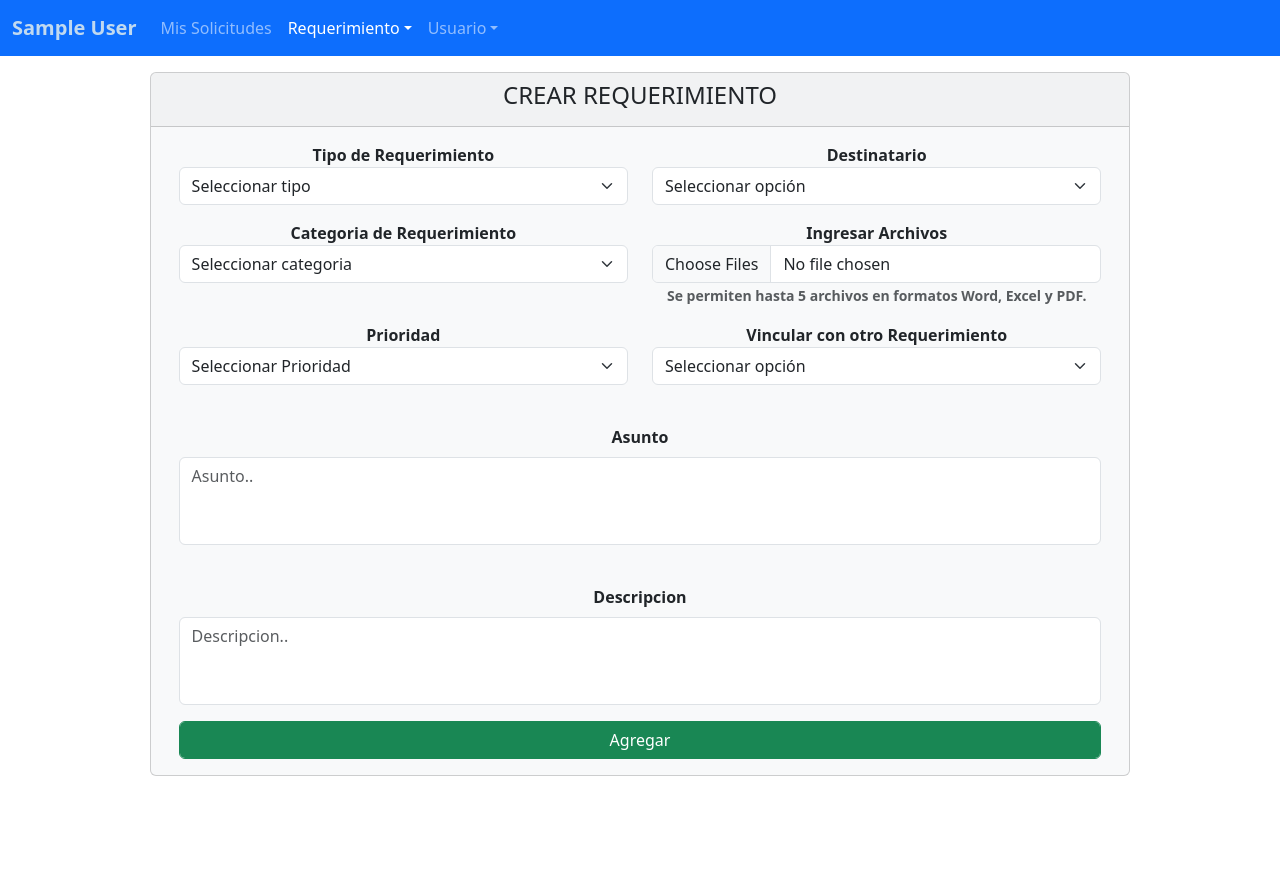
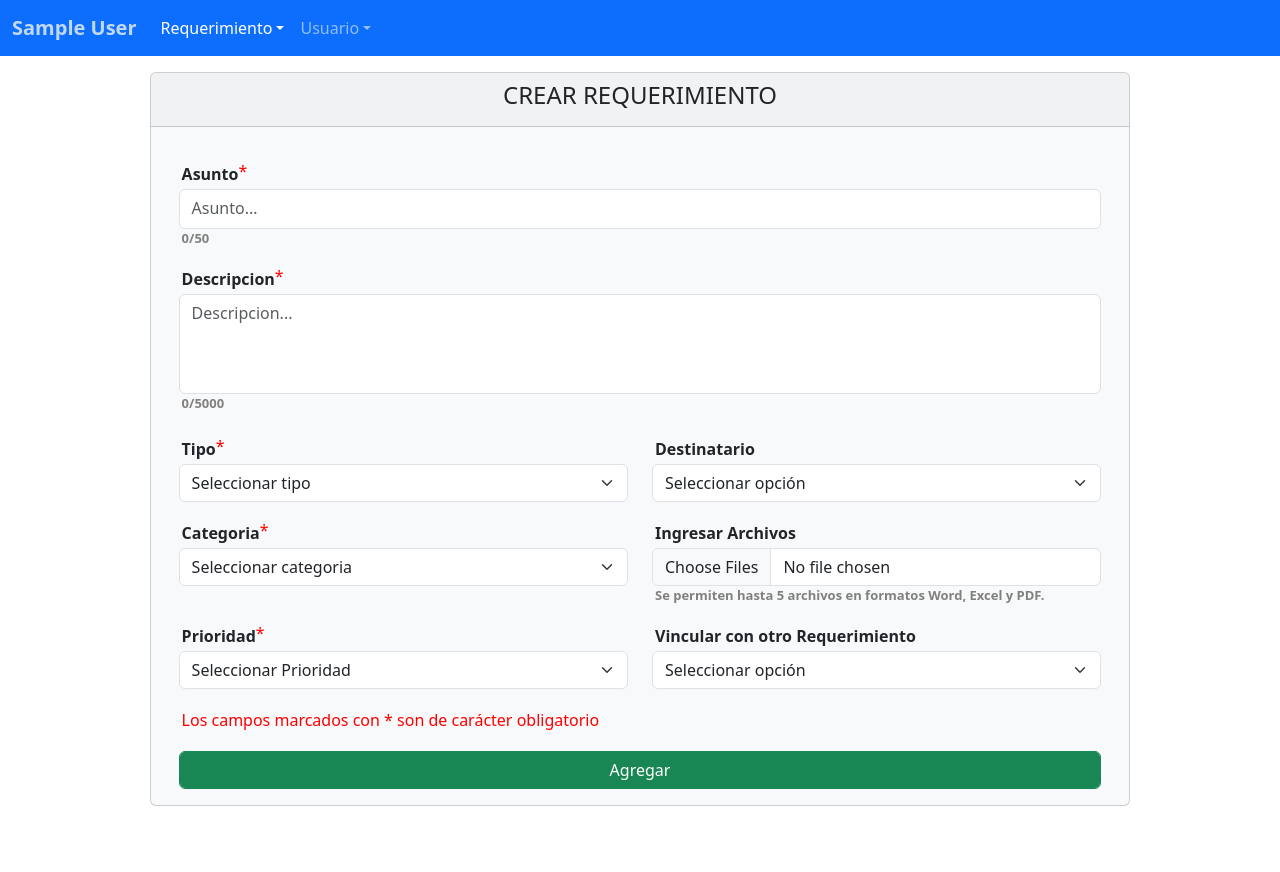
Before and after one commit to cbraian42/Requerimientos-master, a Flask app: page /requerimiento/nuevo in a window 1280 px wide. Run offline with Flask 3, Linux system fonts and the light colour scheme; the visitor is signed in with stand-in values (Sample User, id 1); some libraries are stand-ins or nearby versions.

Commit message:
Nuevo req 1
Cambios en Nuevo, pero el header no funciona todavia

```diff
--- a/config.py
+++ b/config.py
@@ -5,5 +5,5 @@ class Seguridad:
 
 class Config (Seguridad):
     # Heredo de la clase Seguridad
-    SQLALCHEMY_DATABASE_URI = os.getenv('DATABASE_URL', 'postgresql://postgres:admin@localhost/requerimientos')
+    SQLALCHEMY_DATABASE_URI = os.getenv('DATABASE_URL', 'postgresql://postgres:milanesa@localhost/requerimientos')
     SQLALCHEMY_TRACK_MODIFICATIONS = False
--- a/templates/includes/cabecera.html
+++ b/templates/includes/cabecera.html
@@ -22,12 +22,10 @@
               </button>
               <div class="collapse navbar-collapse" id="navbarColor01">
                 <ul class="navbar-nav me-auto">
-                  <li class="nav-item">
-                    <a class="nav-link {% if ubicacion == "MisSolicitudes" %} active {% endif %}" href="/MisSolicitudes">Mis Solicitudes<span class="visually-hidden">(current)</span></a>
-                  </li>
                   <li class="nav-item dropdown">
                     <a class="nav-link dropdown-toggle {% if ubicacion == "Requerimiento" %} active {% endif %}" data-bs-toggle="dropdown" href="#" role="button" aria-haspopup="true" aria-expanded="false">Requerimiento</a>
                     <div class="dropdown-menu">
+                      <a class="dropdown-item" href="/MisSolicitudes">Mis Solicitudes</a>
                       {% if tipoUsuario == "Interno" %}
                       <a class="dropdown-item" href="/categoriaRequerimiento">Categorias</a><!--Solo internos--><!--Hecho-->
                       <a class="dropdown-item" href="/tipoRequerimiento">Tipos</a><!--Solo internos--><!--Hecho-->
--- a/templates/requerimientos/nuevo.html
+++ b/templates/requerimientos/nuevo.html
@@ -1,4 +1,5 @@
 {% include '/includes/cabecera.html' %}
+
 <main>
     <div class="container-fluid" style="height: 100vh;">
         <div class="row mt-3" style="max-width: 80%; margin: auto;">
@@ -9,9 +10,51 @@
                         <!--Crear requerimiento-->
                         <form id="formRequerimiento" action="/requerimiento/registrar" method="post" enctype="multipart/form-data">
                             <div class="container">
-                                <div class="row text-center fw-bold">
+                                <style>
+
+                                    span, .form-label, .obligatorio{
+                                        display: flex;
+                                        text-align: left;
+                                        margin: 3px;
+                                    }
+                                    #fileHelp, .charCount{
+                                        margin: 0;
+                                        display: flex;
+                                        text-align: left;
+                                        margin-left: 3px;
+                                        color: grey;
+                                        font-size: 13px;
+                                    }
+                                    .asterisco{
+                                        color: red;
+                                        margin: 0;
+                                    }
+
+                                    .segundo{
+                                        margin-top: 20px;
+                                    }
+                                </style>
+                                <div class="row mt-3">
+                                    <div class="col">
+                                        <div class="text-center fw-bold">
+                                            <label class="form-label">Asunto<h6 class="asterisco">*</h6></label>
+                                            <textarea id="textInput1" class="form-control" name="asunto" rows="2" maxlength="50" style="height: 40px; resize: none;" placeholder="Asunto..." required></textarea>
+                                            <p class="charCount" id="charCount1">0/50</p>
+                                        </div>
+                                    </div>
+                                </div>
+                                <div class="row mt-3">
+                                    <div class="col">
+                                        <div class="text-center fw-bold">
+                                            <label class="form-label">Descripcion<h6 class="asterisco">*</h6></label>
+                                            <textarea id="textInput2" class="form-control" name="descripcion" rows="3" maxlength="5000" style="min-height: 100px; max-height: 200px; resize: none;" placeholder="Descripcion..." required></textarea>
+                                            <p class="charCount" id="charCount2">0/5000</p>
+                                        </div>
+                                    </div>
+                                </div>
+                                <div class="segundo row fw-bold">
                                     <div class="col-6">
-                                        <span>Tipo de Requerimiento</span>
+                                        <span>Tipo<h6 class="asterisco">*</h6></span>
                                         <select class="form-select" id="tipoSelect" name="idTipo" required>
                                             <option value="" hidden>Seleccionar tipo</option>
                                             {% for tipo in tiposRequerimientos %}
@@ -31,7 +74,7 @@
                                 </div>
                                 <div class="row text-center fw-bold mt-3">
                                     <div class="col-6">
-                                        <span>Categoria de Requerimiento</span>
+                                        <span>Categoria<h6 class="asterisco">*</h6></span>
                                         <select class="form-select" id="categoriaSelect" name="idCategoria" required>
                                             <option value="None" hidden>Seleccionar categoria</option>
                                             {% for categoria in categoriasRequerimientos %}
@@ -42,13 +85,13 @@
                                     <div class="col-6">
                                         <span>Ingresar Archivos</span>
                                         <input type="file" id="archivos" name="archivos" class="form-control" accept=".doc,.docx,.xls,.xlsx,.pdf" multiple>
-                                        <small id="fileHelp" class="form-text text-muted">Se permiten hasta 5 archivos en formatos Word, Excel y PDF.</small>
+                                        <p id="fileHelp" >Se permiten hasta 5 archivos en formatos Word, Excel y PDF.</p>
                                         <div id="fileWarning" class="text-danger mt-2" style="display: none;"></div>
                                     </div>
                                 </div>
                                 <div class="row text-center fw-bold mt-3">
                                     <div class="col-6">
-                                        <span>Prioridad</span>
+                                        <span>Prioridad<h6 class="asterisco">*</h6></span>
                                         <select class="form-select" name="prioridad" required>
                                             <option value="" hidden disabled selected>Seleccionar Prioridad</option>
                                             <option value="Urgente">Urgente</option>
@@ -77,19 +120,11 @@
 
                                     </div>
                                 </div>
+
                                 <div class="row mt-3">
                                     <div class="col">
-                                        <div class="text-center fw-bold">
-                                            <label class="form-label mt-4">Asunto</label>
-                                            <textarea class="form-control" name="asunto" rows="2" maxlength="50" style="height: 88px; resize: none;" placeholder="Asunto.." required></textarea>
-                                        </div>
-                                    </div>
-                                </div>
-                                <div class="row mt-3">
-                                    <div class="col">
-                                        <div class="text-center fw-bold">
-                                            <label class="form-label mt-4">Descripcion</label>
-                                            <textarea class="form-control" name="descripcion" rows="3" maxlength="5000" style="min-height: 88px; max-height: 200px; resize: none;" placeholder="Descripcion.." required></textarea>
+                                        <div class="asterisco">
+                                            <span class="obligatorio">Los campos marcados con * son de carácter obligatorio</span>
                                         </div>
                                     </div>
                                 </div>
@@ -224,4 +259,29 @@
     });
 });
 </script>
+
+<!--Contador de caracteres-->
+<script>
+    // Función para inicializar el contador de caracteres
+function setupCharacterCounter(textareaId, charCountId) {
+    const textInput = document.getElementById(textareaId);
+    const charCount = document.getElementById(charCountId);
+    const maxLength = parseInt(textInput.getAttribute('maxlength')); // Obtiene el límite máximo
+
+    // Inicializa el contador
+    charCount.textContent = `0/${maxLength}`;
+
+    textInput.addEventListener('input', () => {
+        const currentLength = textInput.value.length;
+        charCount.textContent = `${currentLength}/${maxLength}`; // Actualiza el formato "X/Y"
+    });
+}
+
+// Configura el contador para cada textarea
+setupCharacterCounter('textInput1', 'charCount1');
+setupCharacterCounter('textInput2', 'charCount2');
+</script>
+
+
+
 {% include '/includes/pie.html' %}
```
